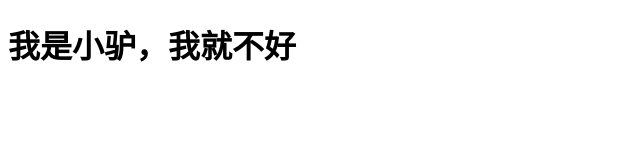
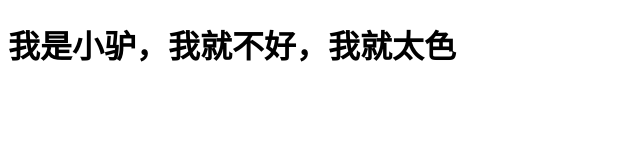
Before and after one commit to sirzh/showMeOfNetlify, a plain HTML site: page dist/index.html in a window 1280 px wide. Shown: the whole page, without its empty margins (0-640 px from the left). Drawn offline with Linux system fonts and the light colour scheme.

Commit message:
Update heading text in index.html

```diff
--- a/dist/index.html
+++ b/dist/index.html
@@ -6,6 +6,6 @@
     <title>欢迎来到我的世界</title>
 </head>
 <body>
-<h1>我是小驴，我就不好</h1>
+<h1>我是小驴，我就不好，我就太色</h1>
 </body>
 </html>
```
